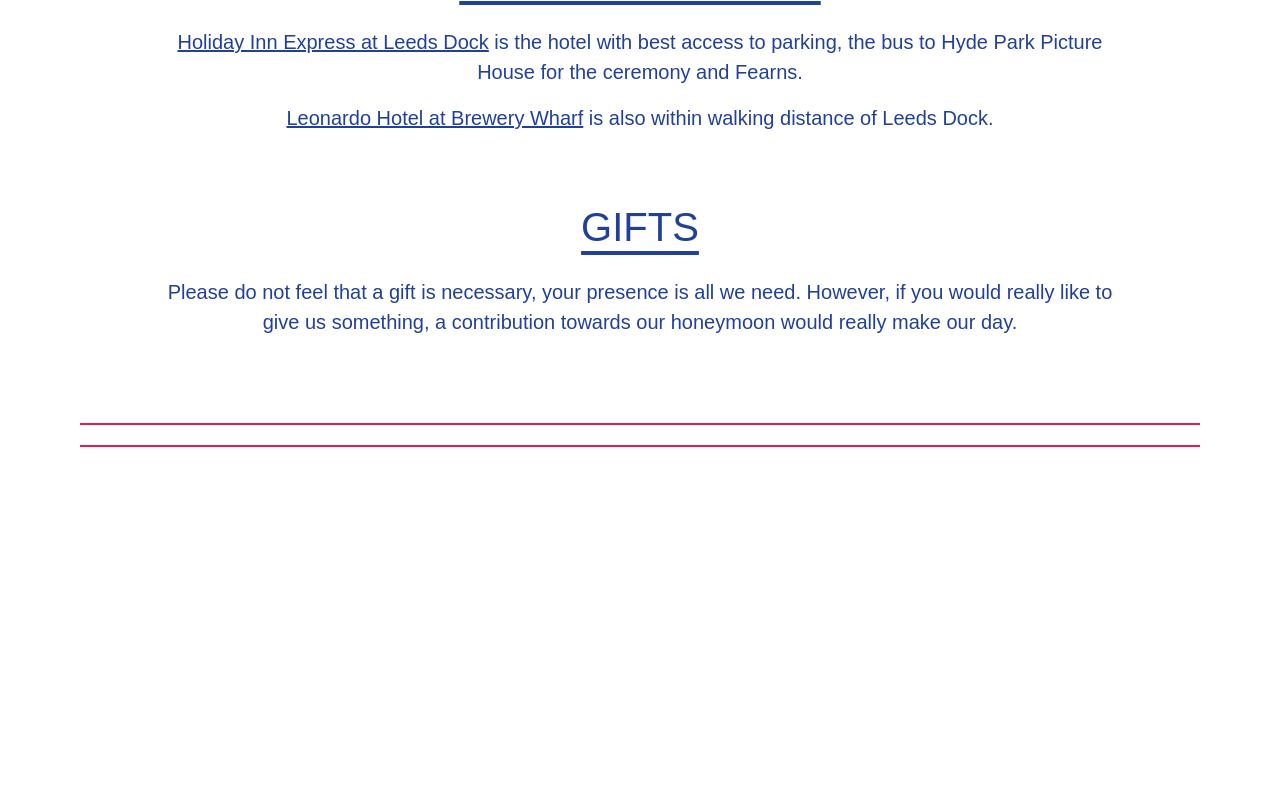
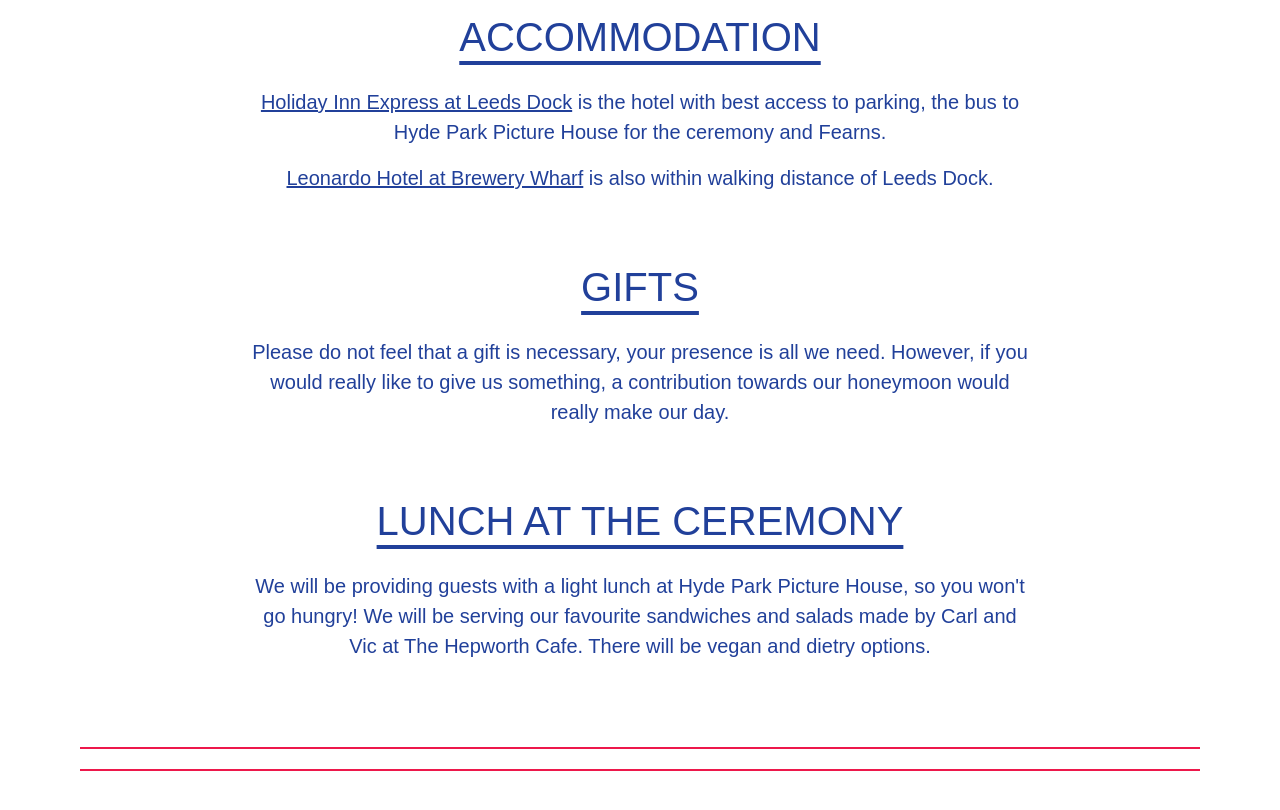
Before and after one commit to wearemargot/abbie-and-ashley-wedding, a website: page information.html in a window 1280 px wide. Shown: the part 1350-2160 px from the top of the page. Before the commit the page ends 1875 px from the top, so only its background shows below. Drawn offline with nearby package versions, Linux system fonts and the light colour scheme; a web font is replaced by a local one.

Commit message:
Making changes for desktop

```diff
--- a/css/style.css
+++ b/css/style.css
@@ -32,6 +32,10 @@
     padding: 2em;
     background-color: #fad7de;
     box-size: border-box;
+}
+
+.container-fluid {
+    max-width: 960px;
 }
 
 @media (max-width: 576px) {
--- a/information.html
+++ b/information.html
@@ -47,7 +47,7 @@
             <h1>Information</h1>
             <div class="row justify-content-center">
                 <div class="col-sm-12 col-md-10 justify-content-center text-center">
-                    <p>Here's some helpful information to help make the day run smoothly, help you save some money, and a few recommendations from us.</p>
+                    <p>Here's some helpful information to help make the day run smoothly, help you save some money.</p>
                 </div>
             </div>
             <div class="row justify-content-center" id="leeds-dock">
@@ -82,6 +82,12 @@
                     <p>Please do not feel that a gift is necessary, your presence is all we need. However, if you would really like to give us something, a contribution towards our honeymoon would really make our day.</p>
                 </div>
             </div>
+                        <div class="row justify-content-center" id="hpph">
+                <div class="col-sm-12 col-md-10 gy-5 justify-content-center text-center">
+                    <h2>Lunch at the ceremony</h2>
+                    <p>We will be providing guests with a light lunch at Hyde Park Picture House, so you won't go hungry! We will be serving our favourite sandwiches and salads made by Carl and Vic at The Hepworth Cafe. There will be vegan and dietry options.</p>
+                </div>
+            </div>
         </div>
     </main>
     <div class="page-border"></div>
```
Also changed, not shown: index.html (+5 -1 lines), recommendations.html (+1 -1 lines).
